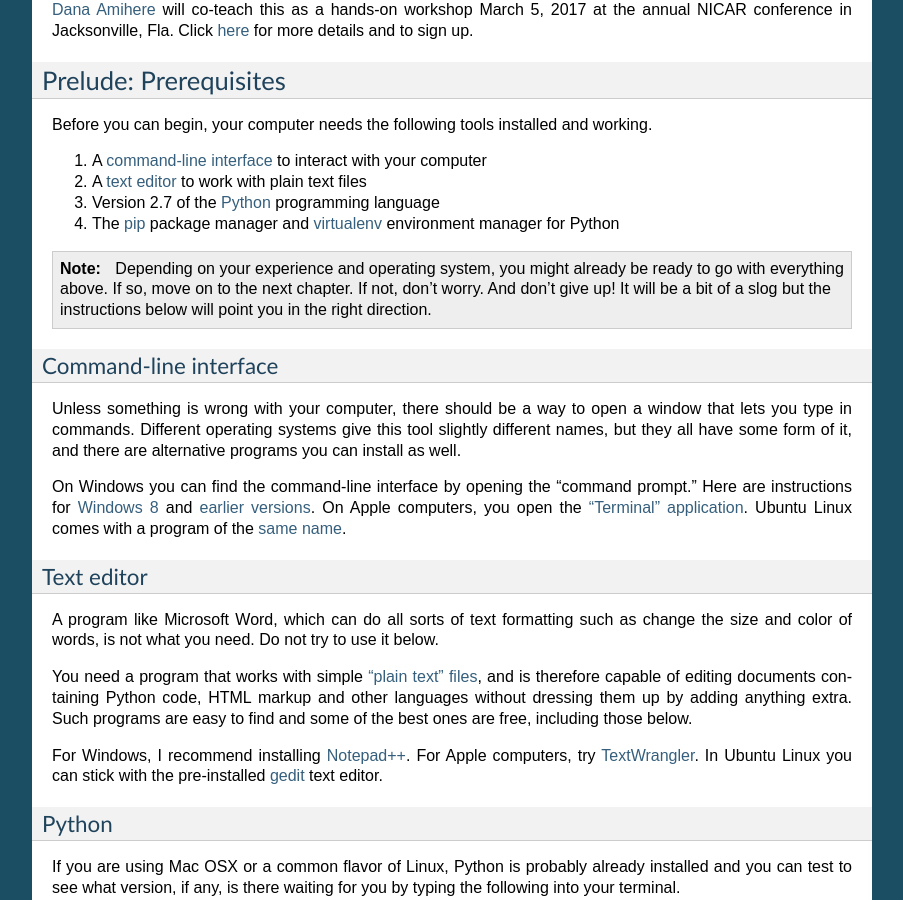
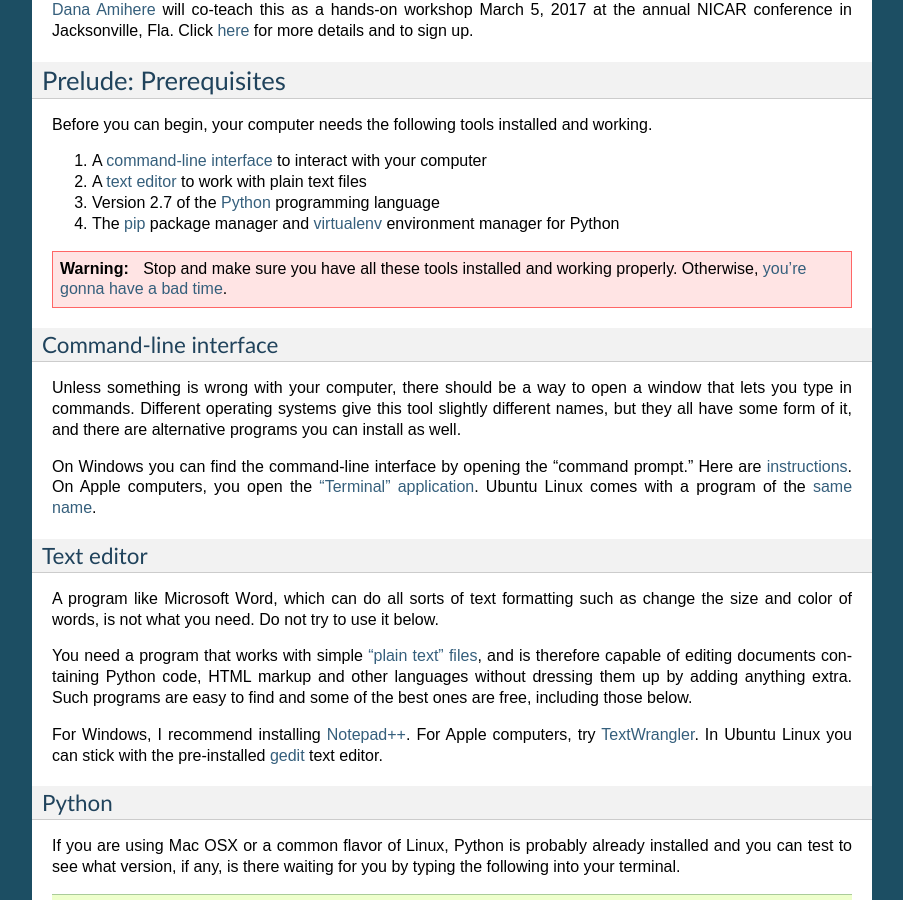
Before and after one commit to palewire/first-django-admin, a Sphinx documentation site: the page built from docs/index.rst, in a window 1280 px wide and 900 px high, scrolled down 750 px. Shown: the whole window, without its empty margins (198-1101 px from the left). Built offline with Sphinx 7.4.7, drawn with Linux system fonts in a browser that asks for light colours.

Commit message:
Updated command line section

```diff
--- a/docs/index.rst
+++ b/docs/index.rst
@@ -50,30 +50,19 @@
    language
 4. The `pip <https://pip.pypa.io/en/latest/installing.html>`_ package manager and `virtualenv <http://www.virtualenv.org/en/latest/>`_ environment manager for Python
 
-.. note::
+.. warning::
 
-  Depending on your experience and operating system, you might
-  already be ready to go with everything above. If so, move on to the next
-  chapter. If not, don't worry. And don't give up! It will be a bit of a
-  slog but the instructions below will point you in the right direction.
+    Stop and make sure you have all these tools installed and working properly. Otherwise, `you're gonna have a bad time <https://www.youtube.com/watch?v=ynxPshq8ERo>`_.
 
 .. _command-line-prereq:
 
 Command-line interface
 ~~~~~~~~~~~~~~~~~~~~~~
 
-Unless something is wrong with your computer, there should be a way to
-open a window that lets you type in commands. Different operating
-systems give this tool slightly different names, but they all have some
-form of it, and there are alternative programs you can install as well.
+Unless something is wrong with your computer, there should be a way to open a window that lets you type in commands. Different operating systems give this tool slightly different names, but they all have some form of it, and there are alternative programs you can install as well.
 
-On Windows you can find the command-line interface by opening the
-"command prompt." Here are instructions for `Windows
-8 <http://windows.microsoft.com/en-us/windows/command-prompt-faq#1TC=windows-8>`__
-and `earlier
-versions <http://windows.microsoft.com/en-us/windows-vista/open-a-command-prompt-window>`__. On Apple computers, you open the `"Terminal"
-application <http://blog.teamtreehouse.com/introduction-to-the-mac-os-x-command-line>`__. Ubuntu Linux comes with a program of the `same
-name <http://askubuntu.com/questions/38162/what-is-a-terminal-and-how-do-i-open-and-use-it>`__.
+On Windows you can find the command-line interface by opening the "command prompt." Here are `instructions <https://www.bleepingcomputer.com/tutorials/windows-command-prompt-introduction/>`_. On Apple computers, you open the `"Terminal" application <http://blog.teamtreehouse.com/introduction-to-the-mac-os-x-command-line>`_. Ubuntu Linux comes with a program of the `same name <http://askubuntu.com/questions/38162/what-is-a-terminal-and-how-do-i-open-and-use-it>`_.
+
 
 Text editor
 ~~~~~~~~~~~
```
Also changed, not shown: 5 other files.
